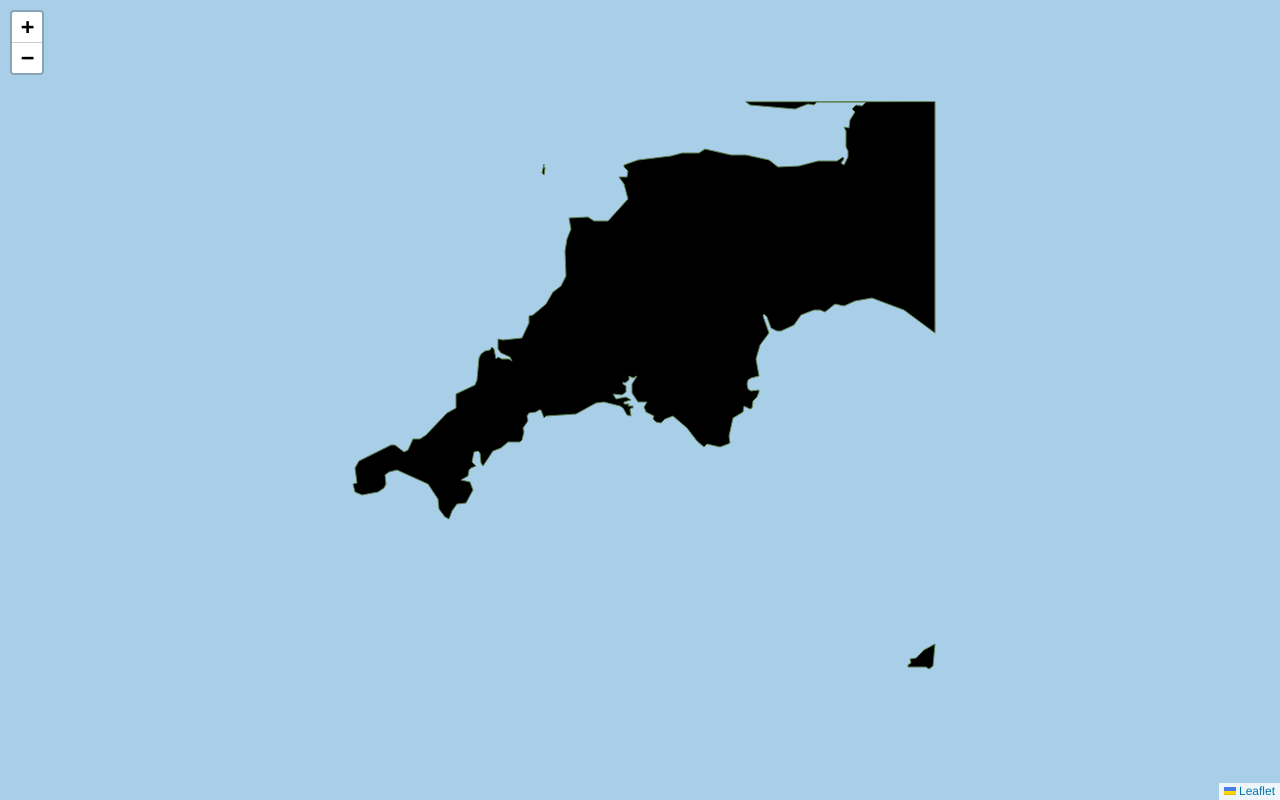
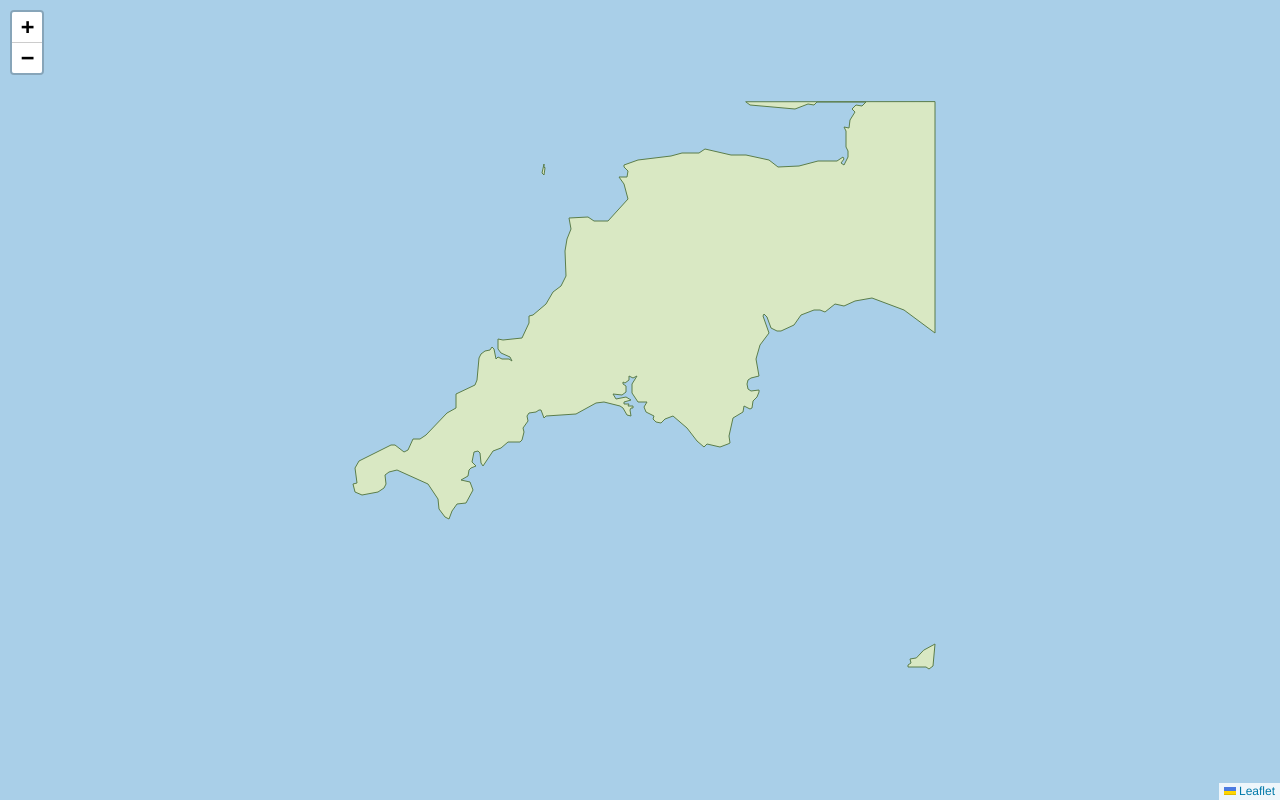
Before and after one commit to fordyyyx/freightline, a React (Vite) app: page / in a window 1280 px wide. Built offline with nearby package versions, Linux system fonts and the light colour scheme.

Commit message:
fix: add missing # (#33)

```diff
--- a/src/ui/MapView.tsx
+++ b/src/ui/MapView.tsx
@@ -24,7 +24,7 @@ export default function MapView() {
       style: {
         color: "#5b7d4a",
         weight: 1,
-        fillColor: "d9e8c3",
+        fillColor: "#d9e8c3",
         fillOpacity: 1,
       },
     }).addTo(map);
```
